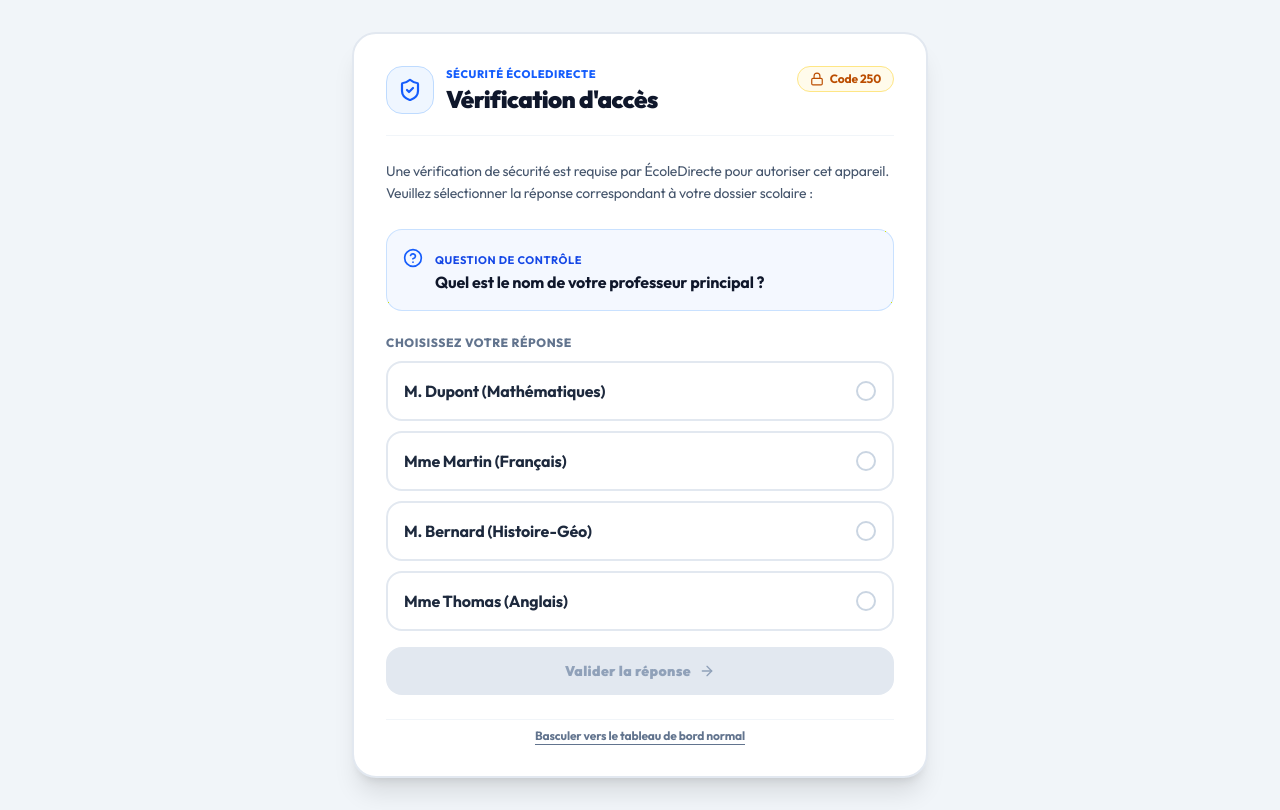
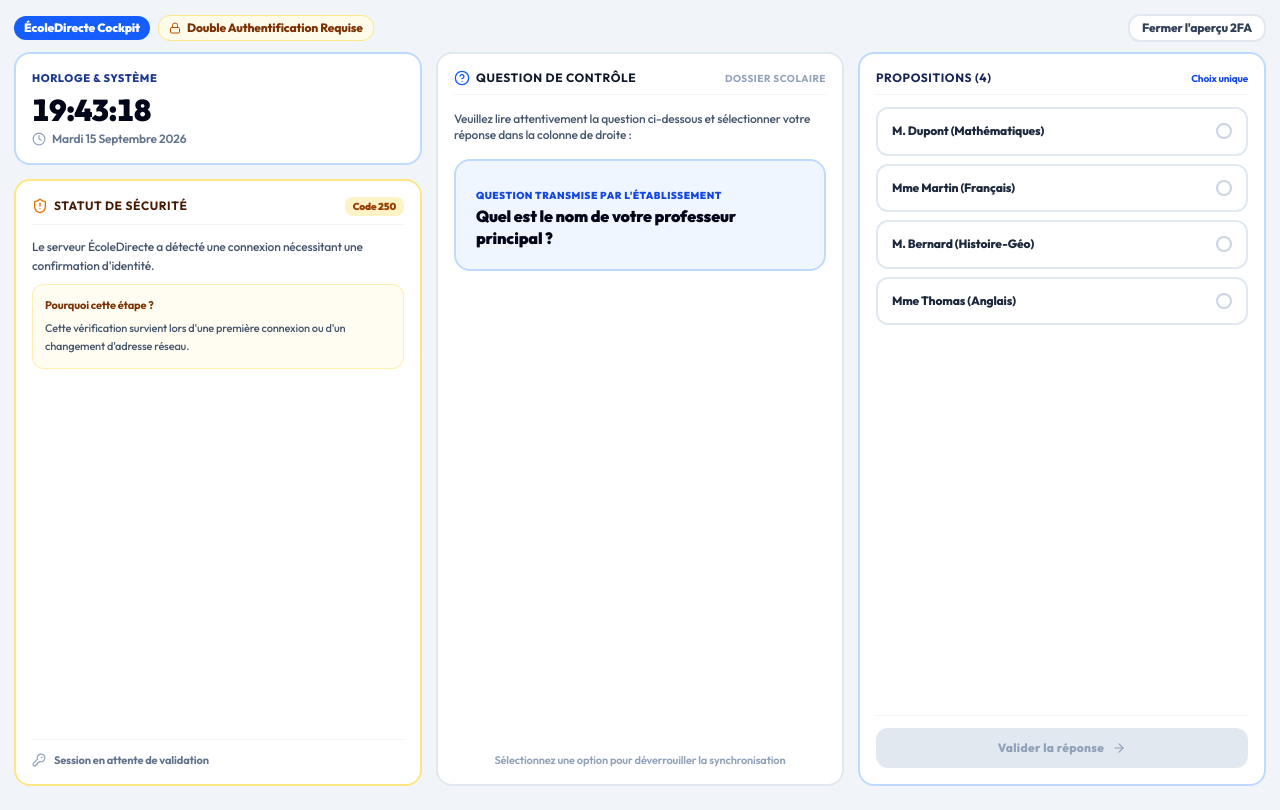
Before and after one commit to RenanYhuel/ecoledirecte-board, a React (Vite) app in the folder dashboard/: page / in a window 1280 px wide. Built offline with nearby package versions, Linux system fonts and the light colour scheme; no server answers.

Commit message:
style(auth): align 2FA challenge with 3-column cockpit grid

```diff
--- a/dashboard/src/components/SecurityChallengeView.tsx
+++ b/dashboard/src/components/SecurityChallengeView.tsx
@@ -1,5 +1,5 @@
 import React, { useState } from 'react';
-import { ShieldCheck, Lock, ArrowRight, AlertCircle, CheckCircle2, HelpCircle } from 'lucide-react';
+import { ShieldAlert, Check, ArrowRight, AlertCircle, HelpCircle, Lock, KeyRound, Clock } from 'lucide-react';
 
 export interface SecurityChallengeViewProps {
   question: string;
@@ -20,6 +20,17 @@
 }) => {
   const [selectedChoice, setSelectedChoice] = useState<string | null>(null);
   const [isSuccess, setIsSuccess] = useState<boolean>(false);
+  const currentTime = new Date().toLocaleTimeString('fr-FR', {
+    hour: '2-digit',
+    minute: '2-digit',
+    second: '2-digit',
+  });
+  const currentDate = new Intl.DateTimeFormat('fr-FR', {
+    weekday: 'long',
+    day: 'numeric',
+    month: 'long',
+    year: 'numeric',
+  }).format(new Date());
 
   const handleSubmit = async (e: React.FormEvent) => {
     e.preventDefault();
@@ -34,50 +45,122 @@
   };
 
   return (
-    <div className="min-h-screen bg-slate-100 flex flex-col justify-center items-center p-4 sm:p-6 lg:p-8 font-sans antialiased text-slate-900">
-      <div className="w-full max-w-xl bg-white border-2 border-slate-200 shadow-xl rounded-3xl p-6 sm:p-8 space-y-6">
-        <div className="flex items-start justify-between gap-4 border-b border-slate-100 pb-5">
-          <div className="flex items-center gap-3">
-            <div className="w-12 h-12 rounded-2xl bg-blue-50 border border-blue-200 flex items-center justify-center text-blue-600">
-              <ShieldCheck className="w-6 h-6 stroke-[2.2]" />
+    <div className="h-screen w-screen overflow-hidden flex flex-col p-3.5 bg-[#f1f5f9] select-none box-border font-sans relative">
+      <div className="flex-none flex items-center justify-between pb-2.5">
+        <div className="flex items-center gap-2">
+          <div className="px-2.5 py-1 rounded-xl bg-blue-600 text-white font-black text-xs">
+            ÉcoleDirecte Cockpit
           </div>
-            <div>
-              <div className="text-[11px] font-extrabold uppercase tracking-wider text-blue-600">
-                Sécurité ÉcoleDirecte
-              </div>
-              <h1 className="text-xl sm:text-2xl font-black text-slate-900 tracking-tight">
-                Vérification d'accès
-              </h1>
-            </div>
-          </div>
-          <div className="px-3 py-1 bg-amber-50 border border-amber-200 rounded-full flex items-center gap-1.5 text-xs font-bold text-amber-700">
-            <Lock className="w-3.5 h-3.5" />
-            <span>Code 250</span>
+          <div className="px-2.5 py-1 rounded-xl bg-amber-50 border border-amber-200 text-amber-900 font-extrabold text-xs flex items-center gap-1.5">
+            <Lock className="w-3 h-3 text-amber-700" />
+            <span>Double Authentification Requise</span>
           </div>
         </div>
 
-        <div className="text-sm text-slate-600 leading-relaxed">
-          Une vérification de sécurité est requise par ÉcoleDirecte pour autoriser cet appareil. Veuillez sélectionner la réponse correspondant à votre dossier scolaire :
+        {onResetTest && (
+          <button
+            type="button"
+            onClick={onResetTest}
+            className="px-3 py-1 rounded-xl bg-white hover:bg-slate-50 text-slate-700 font-extrabold text-xs border-2 border-slate-200 transition-colors"
+          >
+            Fermer l'aperçu 2FA
+          </button>
+        )}
       </div>
 
-        <div className="bg-blue-50/70 border border-blue-200/80 rounded-2xl p-4 flex items-start gap-3">
-          <HelpCircle className="w-5 h-5 text-blue-600 shrink-0 mt-0.5" />
-          <div className="space-y-1">
-            <span className="text-[11px] font-bold uppercase tracking-wider text-blue-700">
-              Question de contrôle
+      <main className="flex-1 min-h-0 grid grid-cols-1 lg:grid-cols-12 gap-3.5">
+        <section className="col-span-12 lg:col-span-4 flex flex-col gap-3.5 min-h-0">
+          <div className="bg-white border-2 border-blue-200 rounded-2xl p-4 flex flex-col justify-between flex-none">
+            <div className="text-[11px] font-extrabold uppercase tracking-wider text-blue-900">
+              Horloge & Système
+            </div>
+            <div className="font-number text-3xl font-black tracking-tight text-slate-950 mt-2 leading-none">
+              {currentTime}
+            </div>
+            <div className="text-xs font-semibold text-slate-500 capitalize mt-1.5 flex items-center gap-1.5">
+              <Clock className="w-3.5 h-3.5 text-slate-400" />
+              <span>{currentDate}</span>
+            </div>
+          </div>
+
+          <div className="bg-white border-2 border-amber-200 rounded-2xl p-4 flex-1 flex flex-col justify-between overflow-hidden">
+            <div className="space-y-3">
+              <div className="flex items-center justify-between pb-2 border-b border-slate-100">
+                <h2 className="text-xs font-bold uppercase tracking-wider text-amber-950 flex items-center gap-1.5">
+                  <ShieldAlert className="w-4 h-4 text-amber-600" />
+                  <span>Statut de Sécurité</span>
+                </h2>
+                <span className="px-2 py-0.5 rounded-lg bg-amber-100 text-amber-800 text-[10px] font-black">
+                  Code 250
                 </span>
-            <p className="text-base font-bold text-slate-900">
+              </div>
+
+              <div className="space-y-2 text-xs text-slate-600 font-medium leading-relaxed">
+                <p>
+                  Le serveur ÉcoleDirecte a détecté une connexion nécessitant une confirmation d'identité.
+                </p>
+                <div className="bg-amber-50/70 border border-amber-200/60 rounded-xl p-3 space-y-1.5 text-[11px]">
+                  <div className="font-bold text-amber-900">Pourquoi cette étape ?</div>
+                  <div className="text-slate-600">
+                    Cette vérification survient lors d'une première connexion ou d'un changement d'adresse réseau.
+                  </div>
+                </div>
+              </div>
+            </div>
+
+            <div className="pt-3 border-t border-slate-100 flex items-center gap-2 text-[11px] font-bold text-slate-500">
+              <KeyRound className="w-3.5 h-3.5 text-slate-400" />
+              <span>Session en attente de validation</span>
+            </div>
+          </div>
+        </section>
+
+        <section className="col-span-12 lg:col-span-4 flex flex-col min-h-0">
+          <div className="bg-white border-2 border-slate-200 rounded-2xl p-4 flex-1 flex flex-col justify-between overflow-hidden">
+            <div className="space-y-4">
+              <div className="flex items-center justify-between pb-2 border-b border-slate-100">
+                <h2 className="text-xs font-bold uppercase tracking-wider text-slate-900 flex items-center gap-1.5">
+                  <HelpCircle className="w-4 h-4 text-blue-600" />
+                  <span>Question de Contrôle</span>
+                </h2>
+                <span className="text-[10px] font-bold uppercase tracking-wider text-slate-400">
+                  Dossier Scolaire
+                </span>
+              </div>
+
+              <div className="text-xs text-slate-600 font-medium">
+                Veuillez lire attentivement la question ci-dessous et sélectionner votre réponse dans la colonne de droite :
+              </div>
+
+              <div className="bg-blue-50 border-2 border-blue-200 rounded-2xl p-5 space-y-2">
+                <span className="text-[10px] font-black uppercase tracking-wider text-blue-700">
+                  Question transmise par l'établissement
+                </span>
+                <p className="text-base font-black text-slate-950 leading-snug">
                   {question}
                 </p>
               </div>
             </div>
 
-        <form onSubmit={handleSubmit} className="space-y-4">
-          <div className="space-y-2.5">
-            <div className="text-xs font-extrabold uppercase tracking-wider text-slate-500">
-              Choisissez votre réponse
+            <div className="text-[11px] text-slate-400 font-semibold text-center">
+              Sélectionnez une option pour déverrouiller la synchronisation
             </div>
-            <div className="grid grid-cols-1 gap-2.5">
+          </div>
+        </section>
+
+        <section className="col-span-12 lg:col-span-4 flex flex-col min-h-0">
+          <div className="bg-white border-2 border-blue-200 rounded-2xl p-4 flex-1 flex flex-col justify-between overflow-hidden">
+            <div className="space-y-3">
+              <div className="flex items-center justify-between pb-2 border-b border-slate-100">
+                <h2 className="text-xs font-bold uppercase tracking-wider text-blue-950">
+                  Propositions ({propositions.length})
+                </h2>
+                <span className="text-[10px] font-bold text-blue-700">
+                  Choix unique
+                </span>
+              </div>
+
+              <div className="space-y-2">
                 {propositions.map((prop, idx) => {
                   const isSelected = selectedChoice === prop;
                   return (
@@ -85,23 +168,23 @@
                       key={idx}
                       type="button"
                       onClick={() => setSelectedChoice(prop)}
-                    className={`w-full text-left p-4 rounded-2xl border-2 transition-all flex items-center justify-between group ${
+                      className={`w-full p-3.5 rounded-xl border-2 text-left transition-all flex items-center justify-between gap-3 ${
                         isSelected
-                        ? 'border-blue-600 bg-blue-50/50 text-blue-950 shadow-sm'
-                        : 'border-slate-200 bg-white hover:border-slate-300 hover:bg-slate-50/80 text-slate-800'
+                          ? 'border-blue-600 bg-blue-50 text-blue-950'
+                          : 'border-slate-200 bg-white hover:border-slate-300 hover:bg-slate-50 text-slate-800'
                       }`}
                     >
-                    <span className="font-bold text-sm sm:text-base">
+                      <span className="font-extrabold text-xs leading-snug">
                         {prop}
                       </span>
                       <div
-                      className={`w-5 h-5 rounded-full border-2 flex items-center justify-center transition-colors ${
+                        className={`w-4 h-4 rounded-full border-2 flex items-center justify-center shrink-0 ${
                           isSelected
                             ? 'border-blue-600 bg-blue-600 text-white'
-                          : 'border-slate-300 group-hover:border-slate-400 bg-white'
+                            : 'border-slate-300 bg-white'
                         }`}
                       >
-                      {isSelected && <CheckCircle2 className="w-4 h-4 text-white" />}
+                        {isSelected && <Check className="w-3 h-3 stroke-[3]" />}
                       </div>
                     </button>
                   );
@@ -109,46 +192,38 @@
               </div>
             </div>
 
+            <div className="space-y-2 pt-3 border-t border-slate-100">
               {errorMessage && (
-            <div className="bg-rose-50 border border-rose-200 rounded-2xl p-3.5 flex items-center gap-2.5 text-rose-700 text-xs font-bold">
+                <div className="bg-rose-50 border border-rose-200 rounded-xl p-2.5 flex items-center gap-2 text-rose-700 text-xs font-bold">
                   <AlertCircle className="w-4 h-4 shrink-0" />
                   <span>{errorMessage}</span>
                 </div>
               )}
 
               {isSuccess && (
-            <div className="bg-emerald-50 border border-emerald-200 rounded-2xl p-3.5 flex items-center gap-2.5 text-emerald-700 text-xs font-bold">
-              <CheckCircle2 className="w-4 h-4 shrink-0" />
-              <span>Réponse validée avec succès. Redirection vers le tableau de bord...</span>
+                <div className="bg-emerald-50 border border-emerald-200 rounded-xl p-2.5 flex items-center gap-2 text-emerald-700 text-xs font-bold">
+                  <Check className="w-4 h-4 shrink-0" />
+                  <span>Réponse validée avec succès.</span>
                 </div>
               )}
 
               <button
-            type="submit"
+                type="button"
+                onClick={handleSubmit}
                 disabled={!selectedChoice || isLoading}
-            className={`w-full py-3.5 px-5 rounded-2xl font-black text-sm tracking-wide flex items-center justify-center gap-2 transition-all ${
+                className={`w-full py-3 px-4 rounded-xl font-extrabold text-xs tracking-wide flex items-center justify-center gap-2 transition-all ${
                   selectedChoice && !isLoading
-                ? 'bg-blue-600 text-white shadow-lg shadow-blue-500/25 hover:bg-blue-700 active:scale-[0.99]'
+                    ? 'bg-blue-600 text-white hover:bg-blue-700 active:scale-[0.99] cursor-pointer'
                     : 'bg-slate-200 text-slate-400 cursor-not-allowed'
                 }`}
               >
-            <span>{isLoading ? 'Vérification en cours...' : 'Valider la réponse'}</span>
-            <ArrowRight className="w-4 h-4" />
-          </button>
-        </form>
-
-        {onResetTest && (
-          <div className="pt-2 border-t border-slate-100 flex items-center justify-center">
-            <button
-              type="button"
-              onClick={onResetTest}
-              className="text-xs font-bold text-slate-500 hover:text-slate-800 underline underline-offset-4 transition-colors"
-            >
-              Basculer vers le tableau de bord normal
+                <span>{isLoading ? 'Validation en cours...' : 'Valider la réponse'}</span>
+                <ArrowRight className="w-3.5 h-3.5" />
               </button>
             </div>
-        )}
           </div>
+        </section>
+      </main>
     </div>
   );
 };
```
Lines whose indentation alone changed are shown as unchanged.
